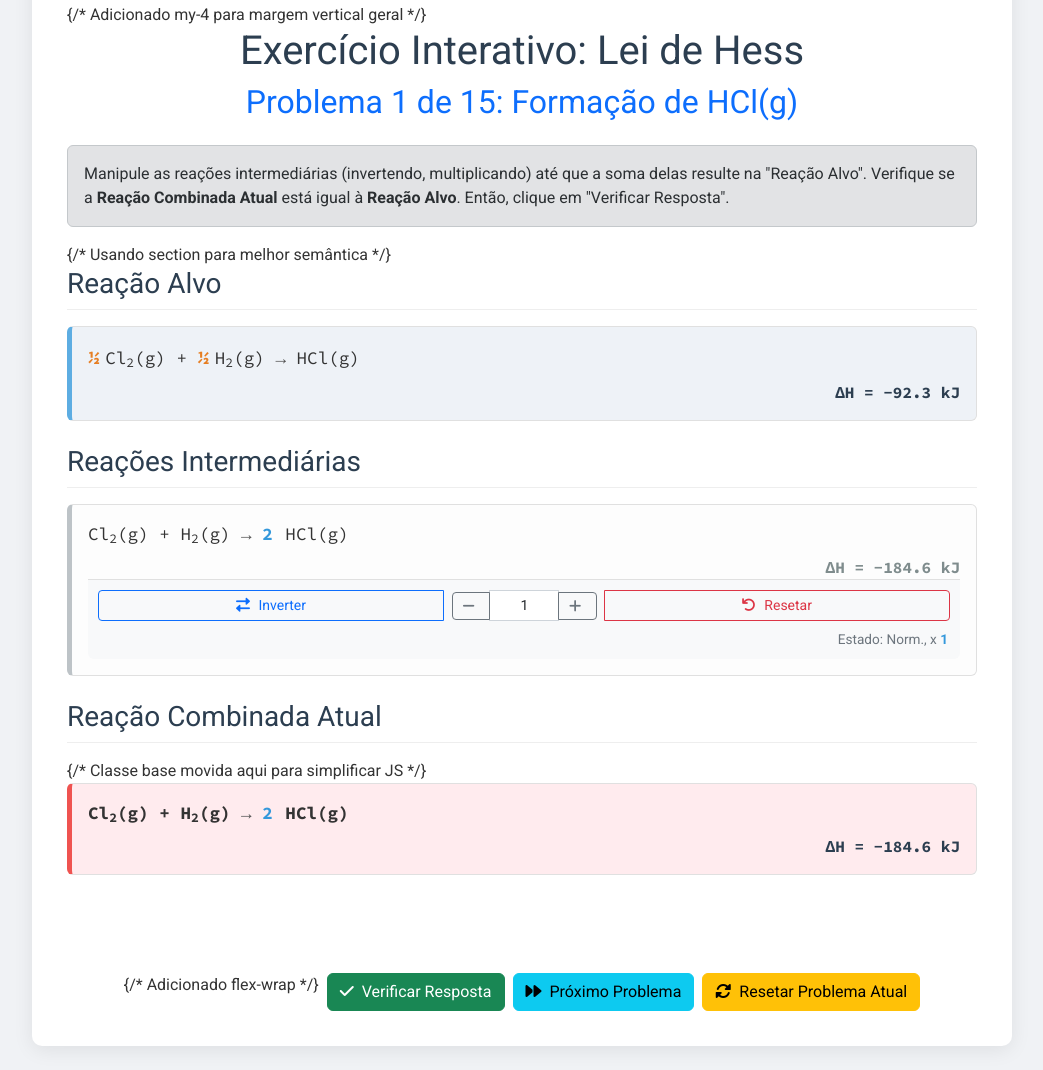
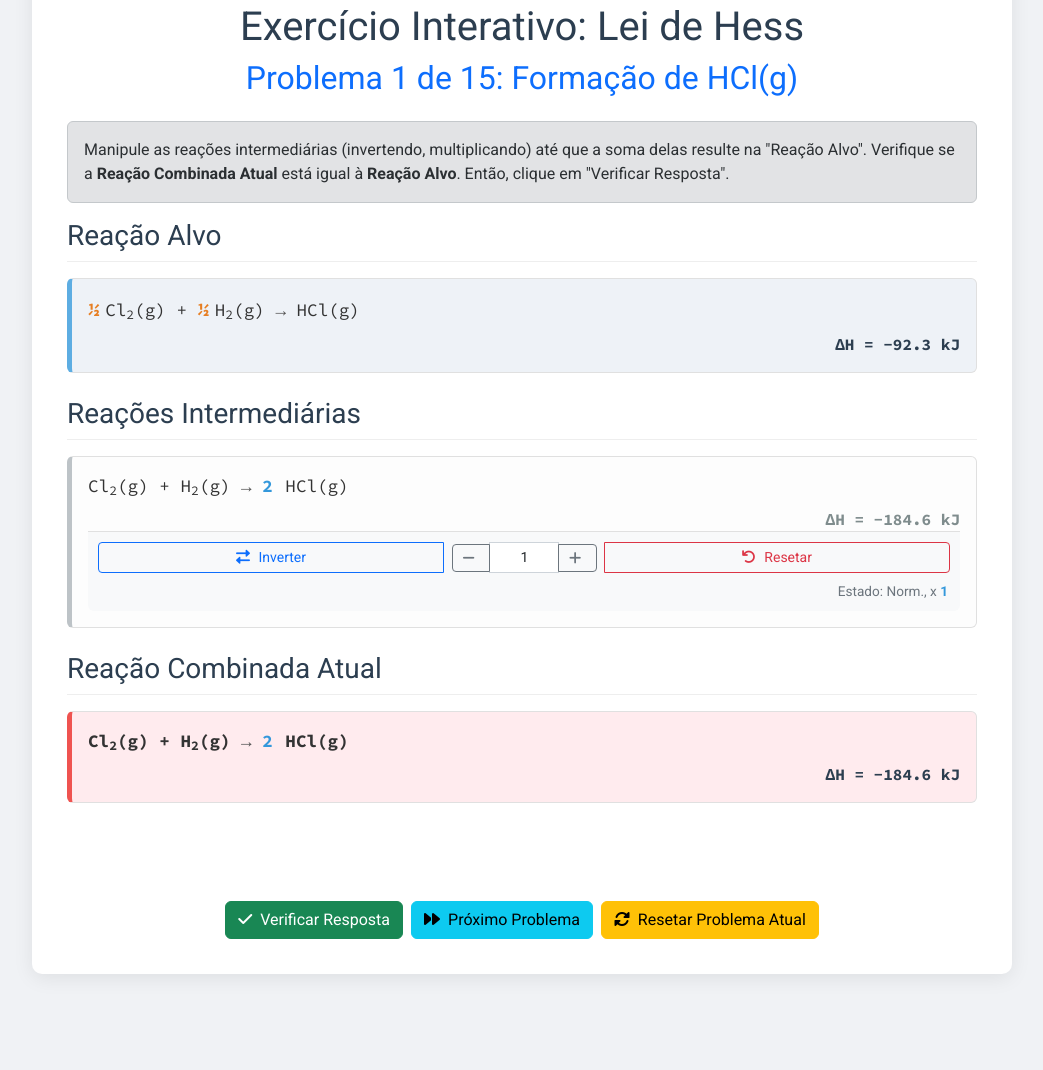
Before and after one commit to yurig4/hess, a plain HTML site: page index.html in a window 1280 px wide. Shown: the part 76-1146 px from the top of the page, without its empty margins (118-1161 px from the left). After the commit the page ends 1074 px from the top, so only its background shows below. Drawn offline with nearby package versions, Linux system fonts and the light colour scheme.

Commit message:
Update index.html

```diff
--- a/index.html
+++ b/index.html
@@ -13,7 +13,7 @@
     <link rel="stylesheet" href="styles.css">
 </head>
 <body>
-    <div class="container my-4"> {/* Adicionado my-4 para margem vertical geral */}
+    <div class="container my-4">
         <h1 class="text-center mb-2">Exercício Interativo: Lei de Hess</h1>
         <h2 class="text-center text-primary mb-4" id="problem-title">Carregando...</h2>
 
@@ -21,7 +21,7 @@
              Manipule as reações intermediárias (invertendo, multiplicando) até que a soma delas resulte na "Reação Alvo". Verifique se a <strong>Reação Combinada Atual</strong> está igual à <strong>Reação Alvo</strong>. Então, clique em "Verificar Resposta".
         </div>
 
-        <section class="mb-4"> {/* Usando section para melhor semântica */}
+        <section class="mb-4">
             <h3 class="mb-3">Reação Alvo</h3>
             <div id="target-reaction" class="reaction-card reaction-target p-3"></div>
         </section>
@@ -29,21 +29,21 @@
         <section class="mb-4">
             <h3 class="mb-3">Reações Intermediárias</h3>
             <div id="step-reactions">
-                {/* Cards serão inseridos aqui pelo JS */}
+
             </div>
         </section>
 
         <section class="mb-4">
             <h3 class="mb-3">Reação Combinada Atual</h3>
-            {/* Classe base movida aqui para simplificar JS */}
+
             <div id="combined-reaction" class="reaction-card reaction-combined-base p-3">
-                {/* Conteúdo inserido pelo JS */}
+
             </div>
         </section>
 
         <div id="problem-feedback" class="mb-3"></div>
 
-        <div class="d-flex justify-content-center gap-2 flex-wrap"> {/* Adicionado flex-wrap */}
+        <div class="d-flex justify-content-center gap-2 flex-wrap">
              <button id="check-button" class="btn btn-success"><i class="fas fa-check me-1"></i> Verificar Resposta</button>
              <button id="next-problem-button" class="btn btn-info"><i class="fas fa-forward me-1"></i> Próximo Problema</button>
              <button id="reset-problem-button" class="btn btn-warning"><i class="fas fa-sync-alt me-1"></i> Resetar Problema Atual</button>
```
